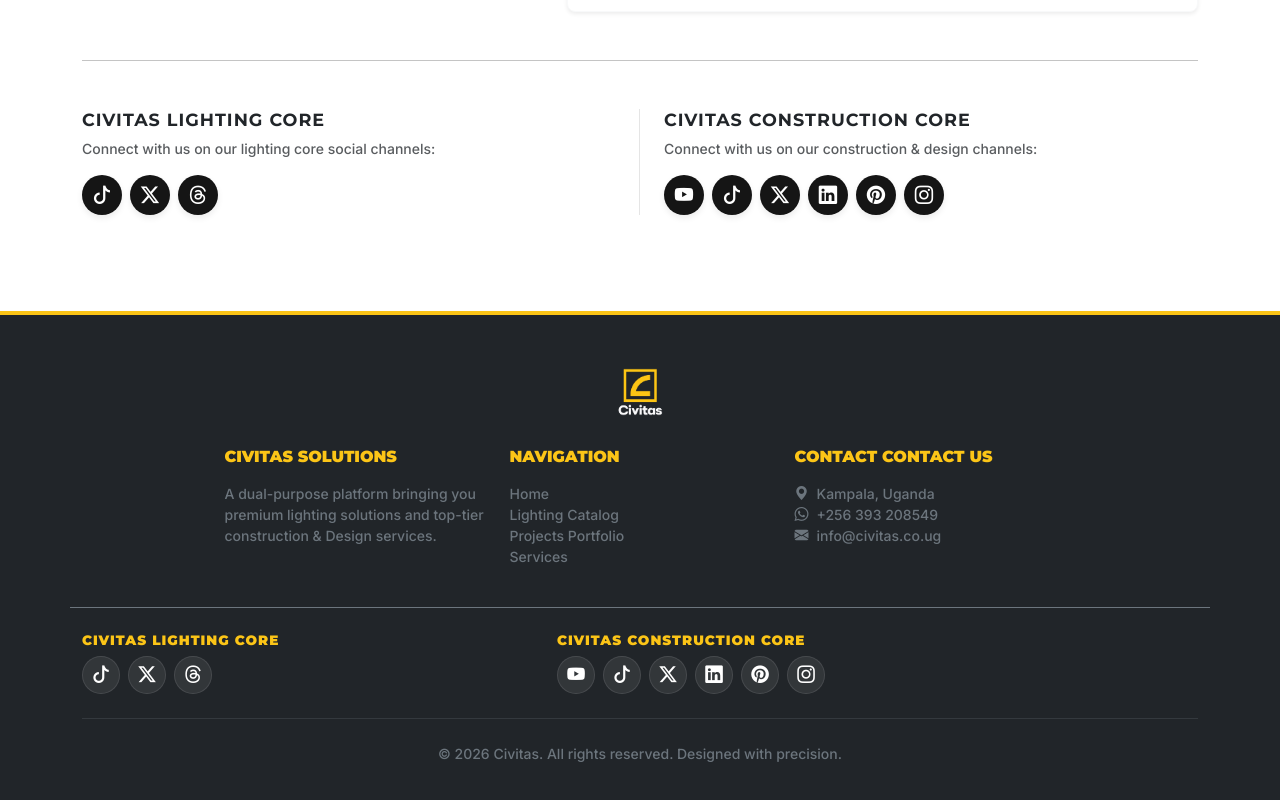
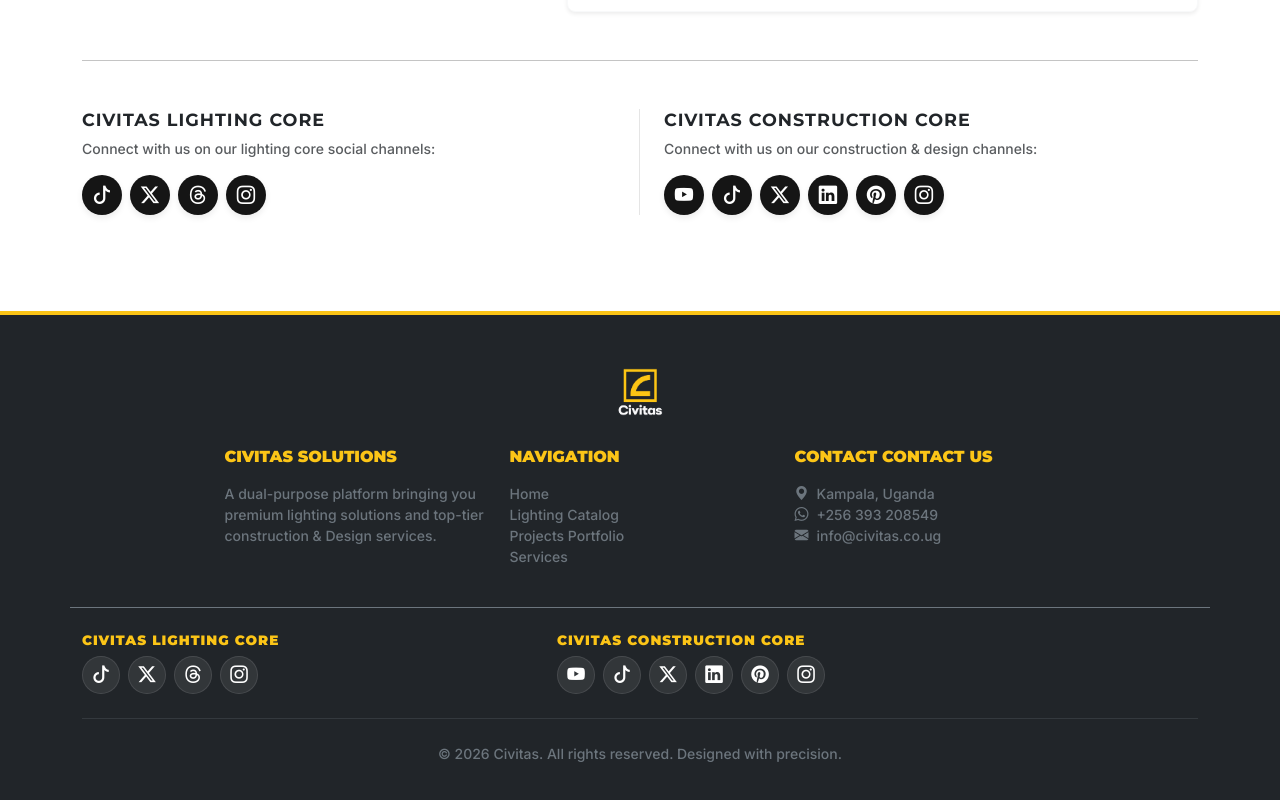
Before and after one commit to alfredochola/civitas, an Angular app: page /contact in a window 1280 px wide. Shown: the part 989-1789 px from the top of the page. Built offline with nearby package versions, Linux system fonts and the light colour scheme.

Commit message:
Add Instagram icon link for Civitas Lighting Core

```diff
--- a/src/app/app.html
+++ b/src/app/app.html
@@ -45,6 +45,9 @@
           <a href="https://www.threads.com/@civitaslighting" target="_blank" class="btn-social-footer" title="Threads" aria-label="Threads">
             <i class="bi bi-threads"></i>
           </a>
+          <a href="https://www.instagram.com/civitaslighting?utm_source=qr&igsh=NW91eWo4bG5keXJ6" target="_blank" class="btn-social-footer" title="Instagram" aria-label="Instagram">
+            <i class="bi bi-instagram"></i>
+          </a>
         </div>
       </div>
       <div class="col-md-7">
--- a/src/app/components/contact/contact.html
+++ b/src/app/components/contact/contact.html
@@ -134,6 +134,9 @@
         <a href="https://www.threads.com/@civitaslighting" target="_blank" class="btn-social" title="Threads" aria-label="Threads">
           <i class="bi bi-threads"></i>
         </a>
+        <a href="https://www.instagram.com/civitaslighting?utm_source=qr&igsh=NW91eWo4bG5keXJ6" target="_blank" class="btn-social" title="Instagram" aria-label="Instagram">
+          <i class="bi bi-instagram"></i>
+        </a>
       </div>
     </div>
 
```
